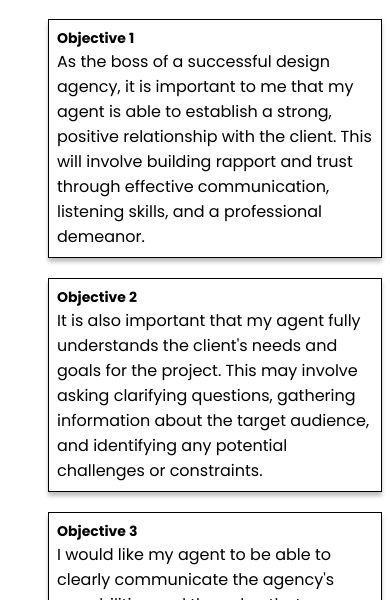
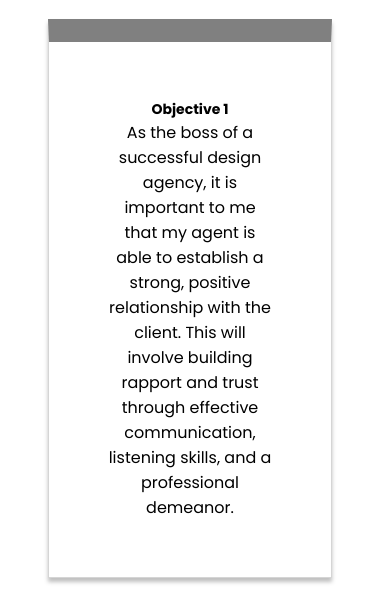
Before and after one commit to anandvip/new-client-instructions, a plain HTML site: page index.html in a window 390 px wide. Shown: the part 168-768 px from the top of the page. Drawn offline with Linux system fonts and the light colour scheme.

Commit message:
grid boxes edit

```diff
--- a/index.html
+++ b/index.html
@@ -21,9 +21,10 @@
 
       li {
 
-        border: 1px solid black;
-        padding: 8px;
-        box-shadow: 0px 4px 4px rgba(0, 0, 0, 0.25);
+       border: 1px solid #00000029;
+    padding: 57px;
+    box-shadow: 0px 4px 4px rgb(0 0 0 / 25%);
+    border-top: 23px solid grey;
       }
 
       h3 {
@@ -41,7 +42,9 @@
       @media (max-width: 768px) {
         ol {
           grid-template-columns: 1fr;
-          grid-gap: 20px;
+          grid-gap: 25px;
+          text-align: center;
+    padding-right: 50px;
         }
       }
     </style>
```
